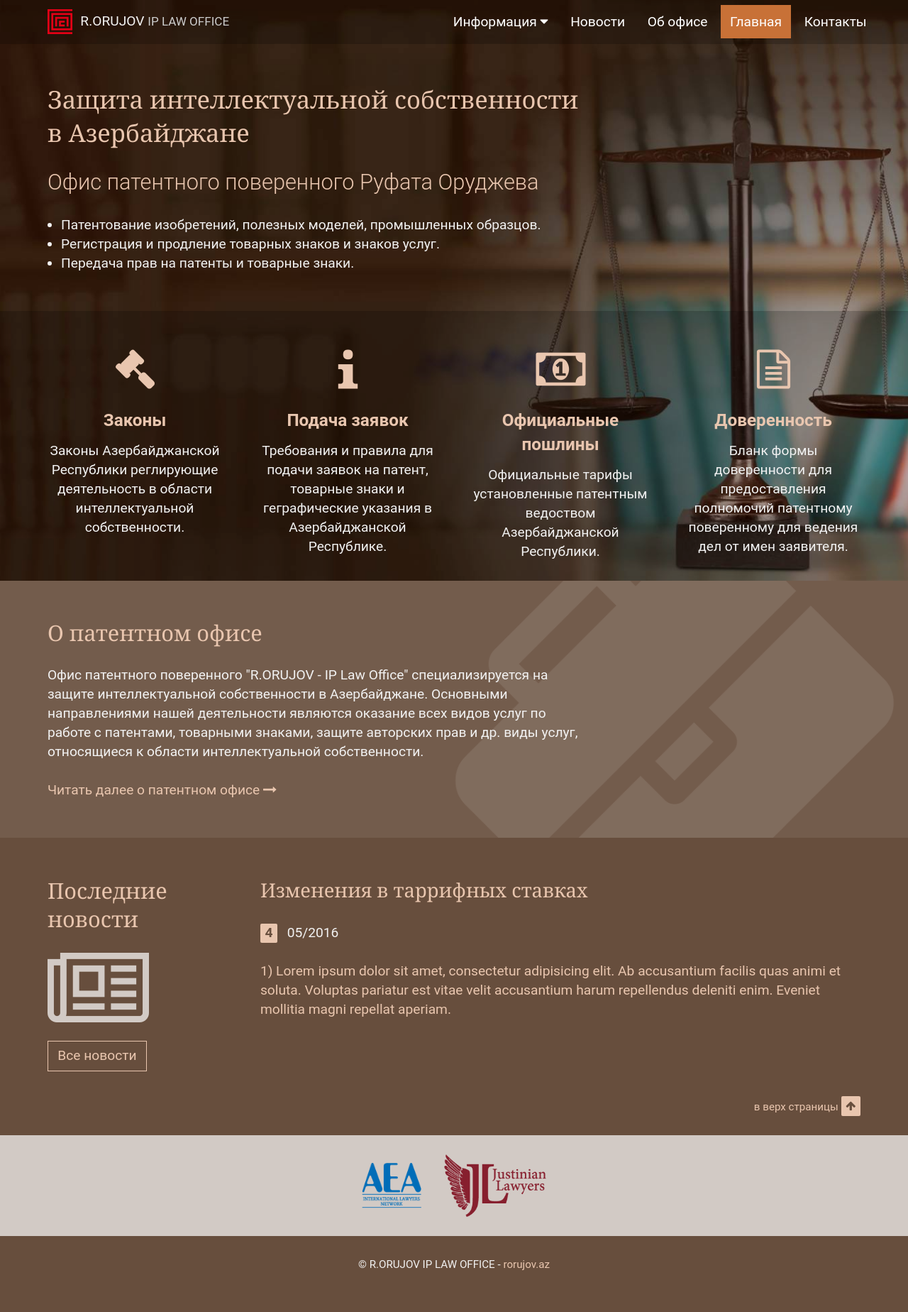
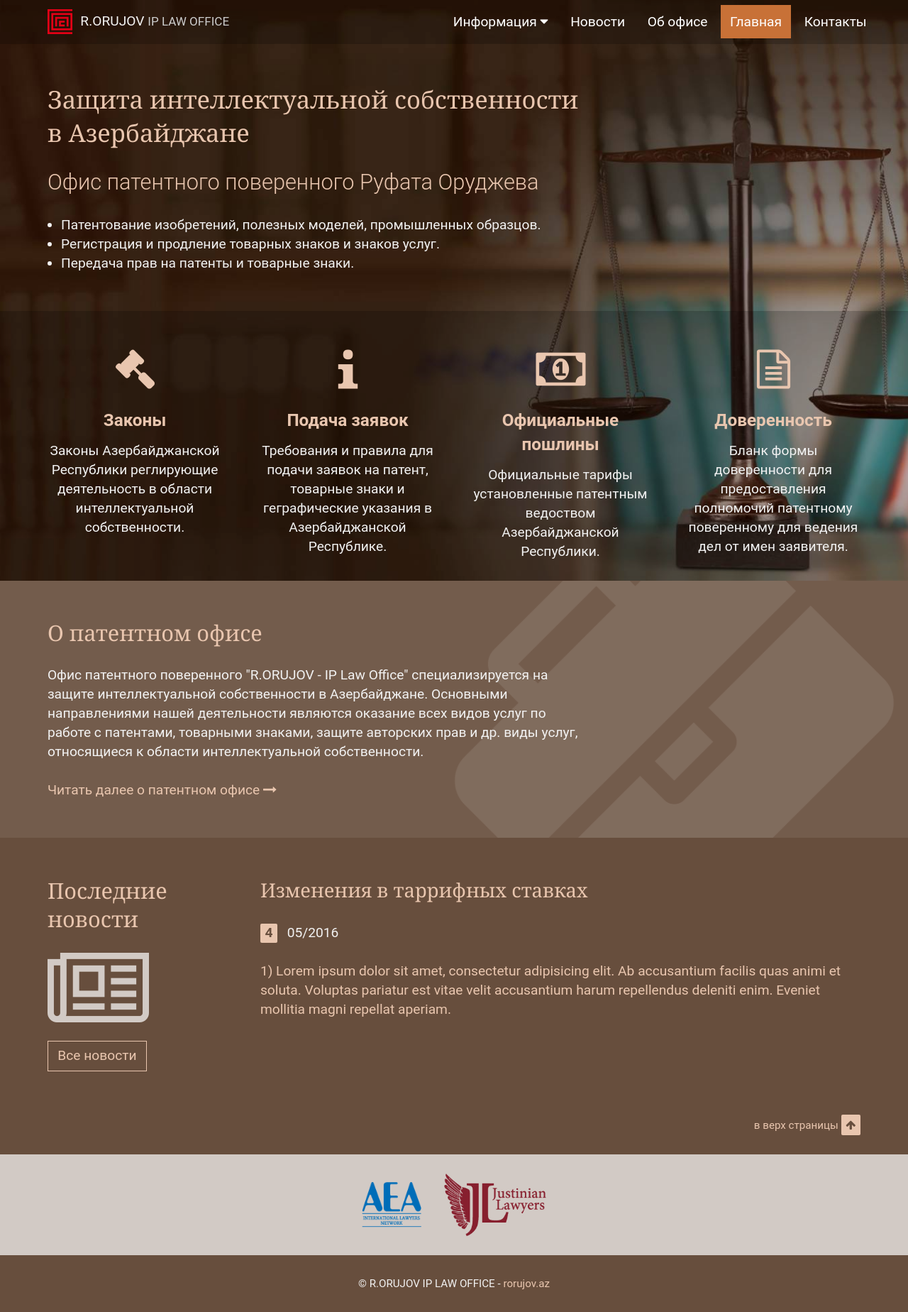
Before and after one commit to anarorujov/rorujov, a Jekyll site: the page built from index.html, in a window 1280 px wide. Shown: the whole page at 71% size. Built offline with Jekyll 4.4.1, drawn with Linux system fonts in a browser that asks for light colours; before the commit the page ends 1821 px from its top, so only the background shows below that.

Commit message:
CSS amendments regarding news button and case backgound image.

```diff
--- a/css/main.css
+++ b/css/main.css
@@ -592,7 +592,7 @@
     background-image: url("../img/case-bg.png");
     background-repeat: no-repeat;
     background-position: right;
-    background-size: contain;
+    background-size: auto 100%;
 }
 
 
@@ -645,7 +645,10 @@
 
 .latestNewsIcon {
     display: block;
-    margin-bottom: 1.4rem;
+}
+
+.latestNews .btn {
+    margin: 1.4rem 0;
 }
 
 .latestNews > div {
```
